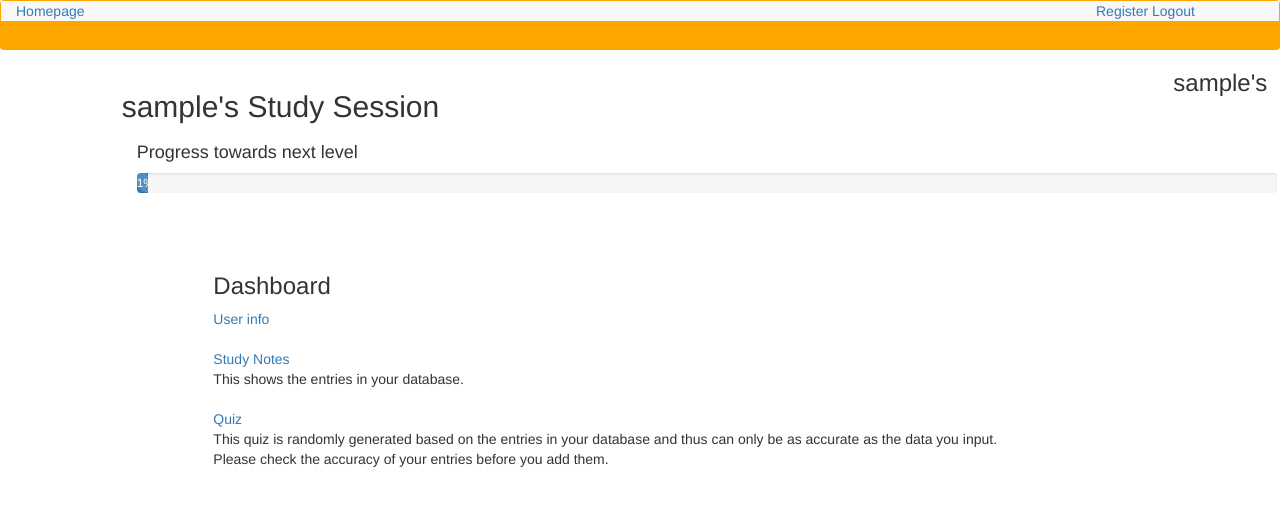
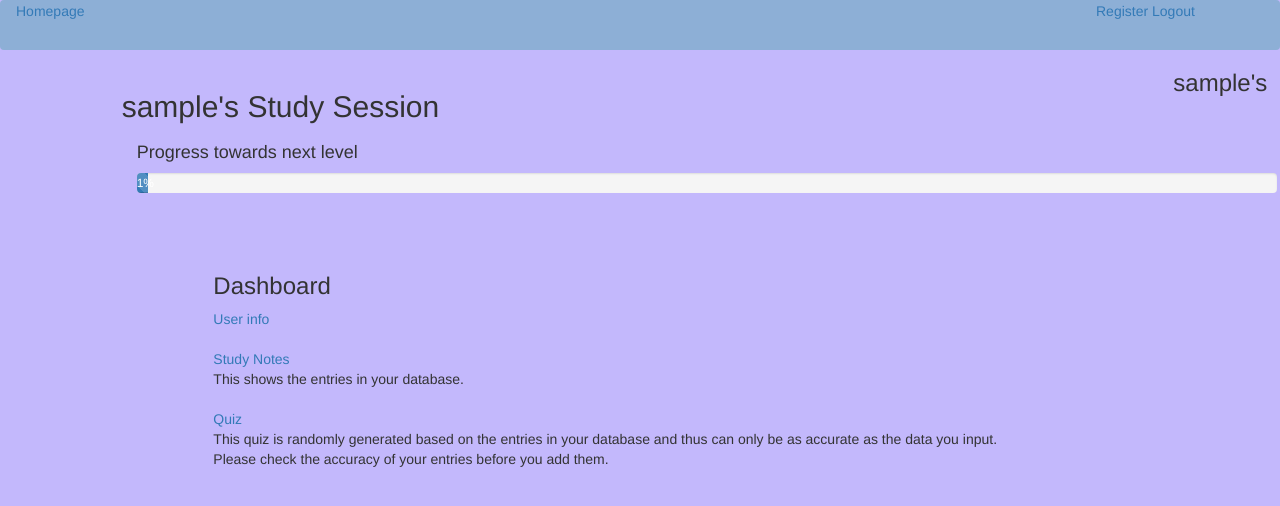
Before and after one commit to gkchan/PyQuizBase, a Flask app: a page that uses templates/base.html in a window 1280 px wide. Shown: the top 506 px of the page. Run offline with Flask 2, Linux system fonts and the light colour scheme; the visitor is signed in with stand-in values (Sample User, id 1); some libraries are stand-ins or nearby versions.

Commit message:
Update colors

```diff
--- a/templates/base.html
+++ b/templates/base.html
@@ -6,8 +6,15 @@
 
   <style>
     .nav-color {
-    background-color: orange;
+    background-color: #8dafd6;
   }
+
+  body {
+    background-color: #c3b8fc;
+
+  }
+
+
   </style>
 
   {% block head %}{% endblock %}
@@ -22,7 +29,7 @@
   <nav class="navbar nav-color">
     <div class="container-fluid">
 
-      <div class="row navbar-default">
+      <div class="row navbar-default nav-color">
         <div class="col-xs-4">
           <a href="/">Homepage</a>
         </div>
```
